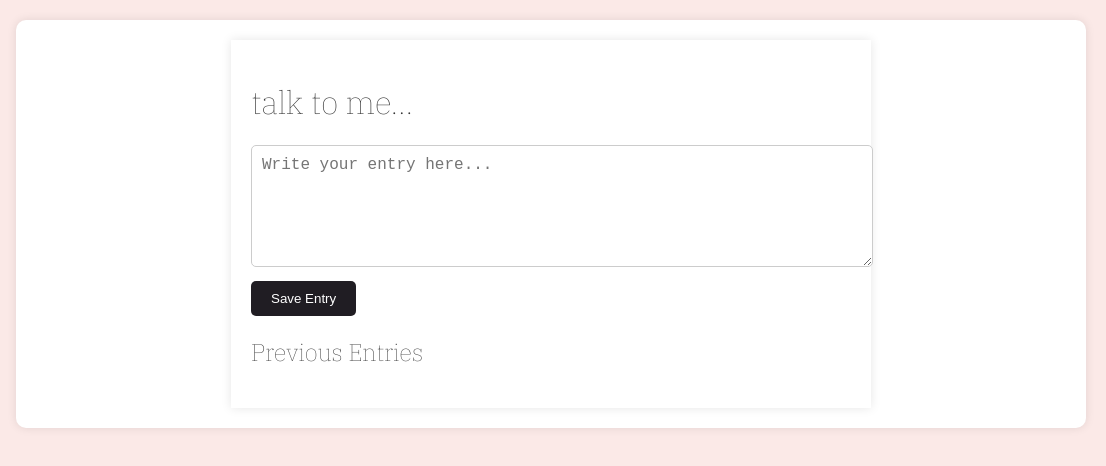
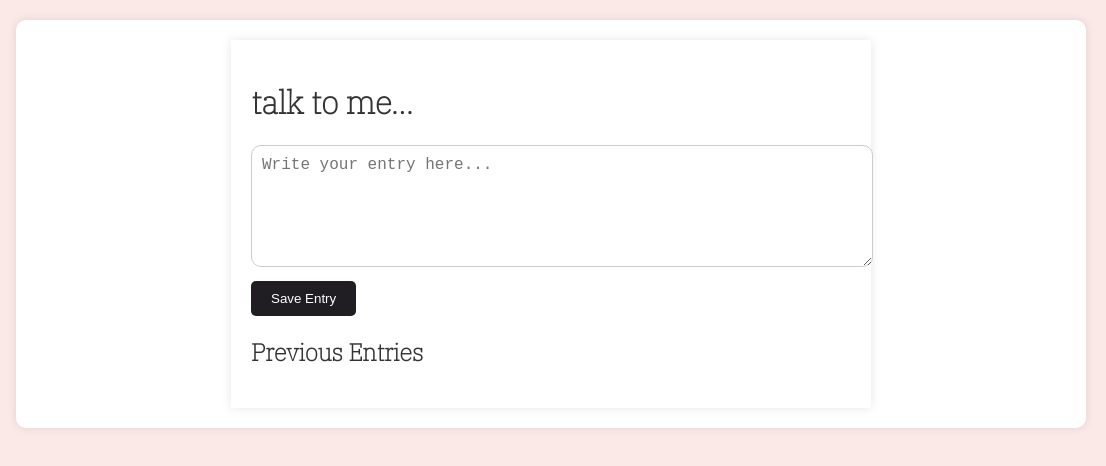
Before and after one commit to sarah-lou/journal-app, a plain HTML site: page index.html in a window 1280 px wide. Shown: the full height of the page, 174-1280 px from the left. Drawn offline with Linux system fonts and the light colour scheme; a web font is replaced by a local one.

Commit message:
small styling tweaks

```diff
--- a/styles.css
+++ b/styles.css
@@ -16,7 +16,7 @@ body {
 
 h1, h2 {
     font-family: "IBM Plex Serif", serif;
-    font-weight: 100;
+    font-weight: bolder;
     color: #333333;
 }
 
@@ -26,8 +26,9 @@ textarea {
     padding: 10px;
     margin-bottom: 10px;
     border: 1px solid #cccccc;
-    border-radius: 5px;
+    border-radius: 10px;
     font-size: 16px;
+    align-items: center;
 }
 
 button {
```
